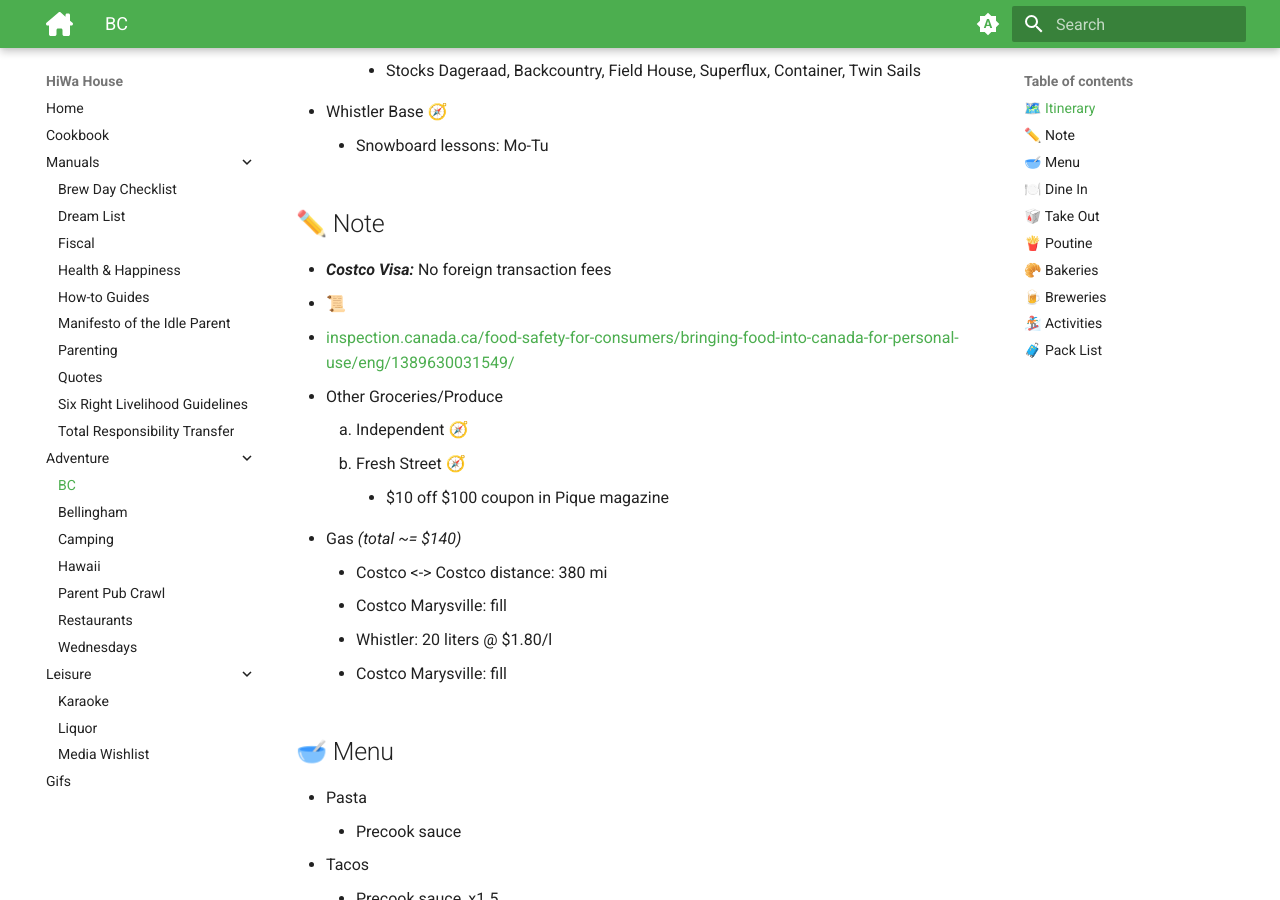
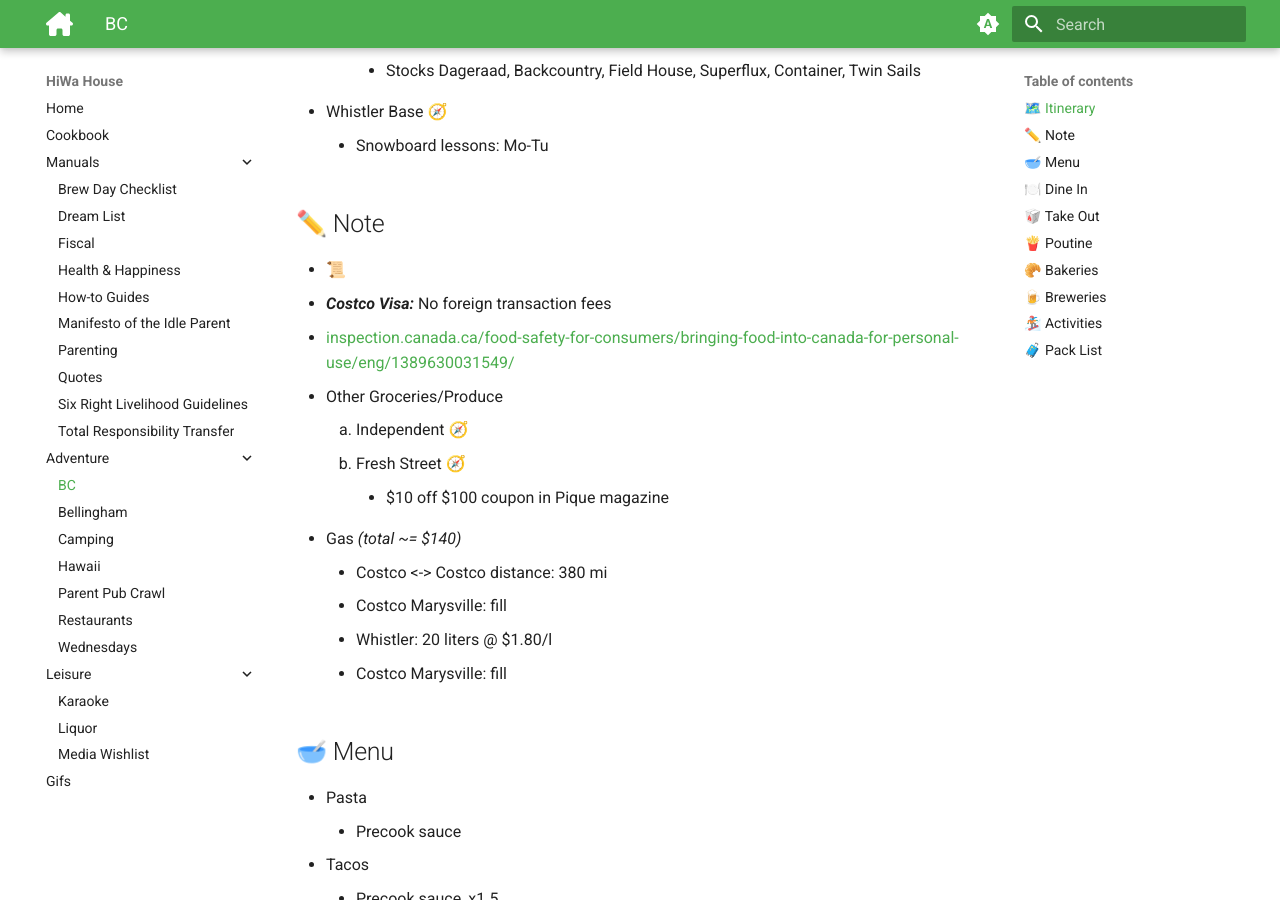
Before and after one commit to hiwa-house/teletraan, an MkDocs documentation site: the page built from docs/adventure/bc.md, in a window 1280 px wide and 900 px high, scrolled down 784 px. Built offline with MkDocs 1.6.1 and Material for MkDocs 9.7.7, drawn with Linux system fonts in a browser that asks for light colours; comment, search, counter and statistics services are not loaded.

Commit message:
Update bc.md

```diff
--- a/docs/adventure/bc.md
+++ b/docs/adventure/bc.md
@@ -23,8 +23,8 @@
 	- Snowboard lessons: Mo-Tu
 
 ## ✏️ Note
+* [📜](https://onedrive.live.com/edit?id=59038AA50428D20A!60747&resid=59038AA50428D20A!60747)
 * ***Costco Visa:*** No foreign transaction fees
-* [📜](https://onedrive.live.com/edit?id=59038AA50428D20A!60747&resid=59038AA50428D20A!60747)
 * https://inspection.canada.ca/food-safety-for-consumers/bringing-food-into-canada-for-personal-use/eng/1389630031549/
 * Other Groceries/Produce
 	2. Independent [🧭](https://maps.apple.com/?daddr=Sewak's+Your+Independent+Grocer+Whistler,+Bear+Paw+Trail,+Whistler,+BC,+Canada)
```
